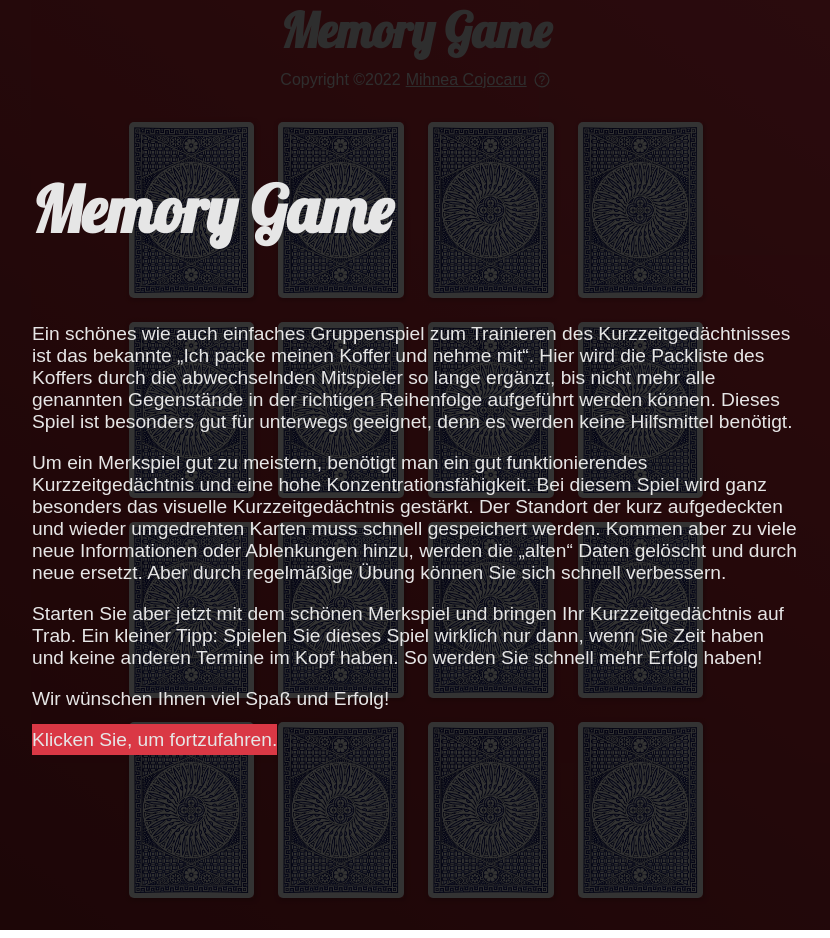
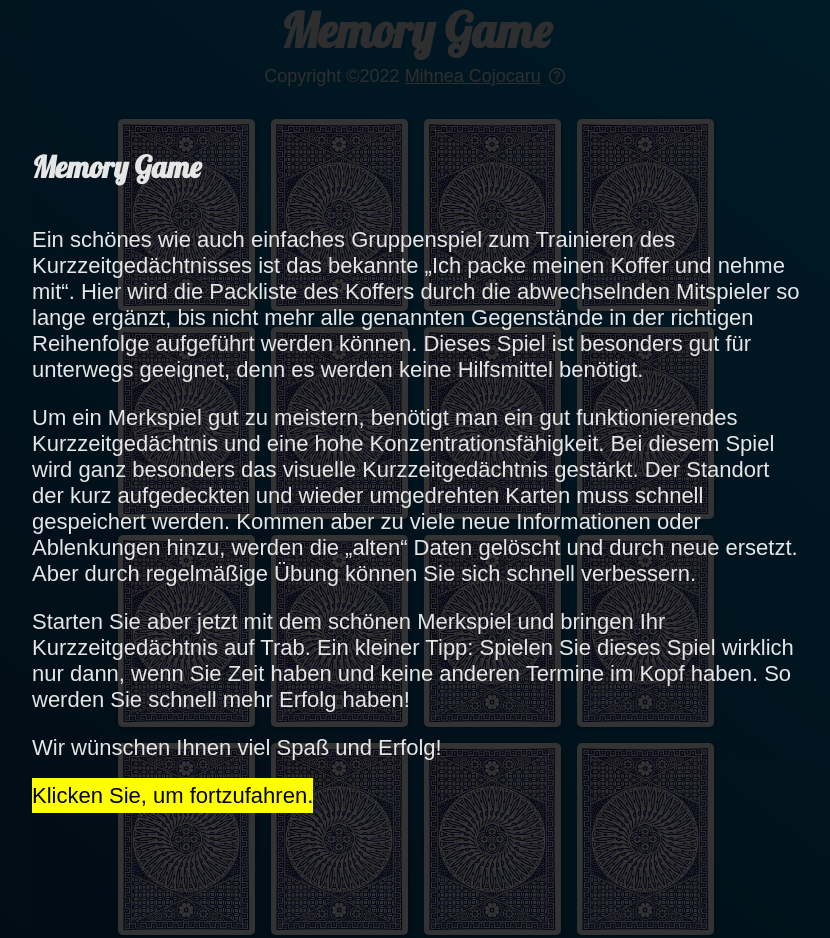
Before and after one commit to mihneacojocaru/Memory-Game, a plain HTML site: page index.html in a window 1280 px wide. Shown: the whole page, without its empty margins (224-1054 px from the left). Drawn offline with nearby package versions, Linux system fonts and the light colour scheme.

Commit message:
sass fix

```diff
--- a/index.html
+++ b/index.html
@@ -1,14 +1,13 @@
 <!DOCTYPE html>
 <html lang="en">
-
 <head>
-    <meta charset="UTF-8" />
-
+    <meta charset="UTF-8">
+    <link rel="shortcut icon" href="./favicon.svg" type="image/svg+xml">
+    <meta http-equiv="X-UA-Compatible" content="IE=edge">
+    <meta name="viewport" content="width=device-width, initial-scale=1.0">
     <title>Memory Game</title>
-    <link rel="shortcut icon" href="favicon.svg" type="image/x-icon" />
-    <link rel="stylesheet" href="style.css" />
+    <link rel="stylesheet" href="style.css">
 </head>
-
 <body>
     <div class="title">
         <h1>Memory Game</h1>
@@ -131,5 +130,4 @@
     <script type="module" src="https://unpkg.com/ionicons@5.5.2/dist/ionicons/ionicons.esm.js"></script>
     <script nomodule src="https://unpkg.com/ionicons@5.5.2/dist/ionicons/ionicons.js"></script>
 </body>
-
 </html>
--- a/style.css
+++ b/style.css
@@ -1,4 +1,25 @@
 @import url('https://fonts.googleapis.com/css2?family=Lobster&display=swap');
+
+:root {
+
+    /**
+     * typography
+     */
+    --ff-lobster: "Lobster", sans-serif;
+
+    --fs-1: 1.875rem;
+    --fs-2: 1.5rem;
+    --fs-3: 1.375rem;
+    --fs-4: 1.125rem;
+    --fs-5: 0.875rem;
+    --fs-6: 0.813rem;
+    --fs-7: 0.75rem;
+
+    --fw-500: 500;
+    --fw-600: 600;
+    --fw-700: 700;
+
+  }
 
 * {
     padding: 0;
@@ -14,12 +35,13 @@ body {
     align-items: center;
     justify-content: center;
     flex-direction: column;
-    background: #8A1B21;
-    background: linear-gradient(to bottom left, #DA3845, #8A1B21);
+    background: #008BCB;
+    background: linear-gradient(to bottom left, #008BCB, #09345C);
+    background-size: cover;
 }
 
 ion-icon{
-    font-size: 20px;
+    font-size: var(--fs-5);
     cursor: pointer;
     pointer-events: none;
 }
@@ -37,13 +59,15 @@ ion-icon title{
     flex-direction: column;
     align-items: center;
     justify-content: center;
+    position: absolute;
+    top: 2%;
 }
 
 .title h1{
-    font-family:'Lobster', sans-serif;
+    font-family:var(--ff-lobster);
     color: rgb(230, 230, 230);
-    font-size: 3em;
-    padding-bottom: 10px;
+    font-size: var(--fs-1);
+    padding-bottom: 5px;
 }
 
 
@@ -53,6 +77,7 @@ ion-icon title{
     flex-direction: row;
     align-items: center;
     justify-content: center;
+    font-size: var(--fs-5);
 }
 
 .title a{
@@ -64,22 +89,21 @@ ion-icon title{
 .memory-game {
     padding: 2em 0;
     display: grid;
-    grid-template-rows: repeat(4, 150px);
-    grid-template-columns: repeat(4, 107.14px);
-    grid-gap: 1.5rem;
+    grid-template-columns: repeat(4, 1fr);
+    grid-template-rows: repeat(4, 1fr);
+    grid-gap: .3rem;
     perspective: 1800px;
 }
 
 .memory-card {
-    /* width: calc(45% - 10px);
-    height: calc(59.99% - 10px); */
-    width: 100%;
-    height: 100%;
+    height: 100px;
+    width: calc(100px/1.4);
     position: relative;
     transform: scale(1);
     transform-style: preserve-3d;
     transition: transform 0.5s;
     box-shadow: 1px 1px 5px rgba(0, 0, 0, 0.3);
+
 }
 
 .memory-card:active {
@@ -122,20 +146,18 @@ footer{
 }
 
 footer h2{
-    font-family: "lobster";
-    font-size: 4em;
+    font-family: var(--ff-lobster);
+    font-size: var(--fs-1);
     padding-bottom: 1em;
 }
 
 footer p{
     padding: .5em 0;
-    font-size: 1.2em;
+    font-size: var(--fs-6);
 }
 
 footer p mark{
-    color: rgb(230, 230, 230);
     padding: 5px 0;
-    background: #DA3845;
 }
 /*
 *
@@ -144,44 +166,86 @@ footer p mark{
 */
 
 
-@media (min-width: 450px){
-    h1{
-        font-size: 3.5em;
+ @media (min-width: 374px){
+    .memory-game {
+        grid-gap: .3rem;
     }
-    .memory-game{
-        grid-template-rows: repeat(4, 7em);
-        grid-template-columns: repeat(4, 5em);
+
+    .memory-card{
+        height: 7em;
+        width: calc(7em/1.4);
     }
 }
-@media (min-width: 576px){
-    h1{
-        font-size: 4em;
+ @media (min-width: 424px){
+    .memory-game {
+        grid-gap: .4rem;
     }
-    .memory-game{
-        grid-template-rows: repeat(4, 9em);
-        grid-template-columns: repeat(4, 6.42em);
+
+    .memory-card{
+        height: 8.5em;
+        width: calc(8.5em/1.4)
     }
 }
-@media (min-width: 768px){
-    h1{
-        font-size: 4em;
+ @media (min-width: 576px){
+    .memory-game {
+        grid-gap: .5rem;
     }
-    .memory-game{
-        grid-template-rows: repeat(4, 11em);
-        grid-template-columns: repeat(4, 7.85em);
+
+    .memory-card{
+        height: 10em;
+        width: calc(10em/1.4);
+    }
+    footer{
+        text-align: left;
+        padding: 0 15%;
+    }
+}
+
+ @media (min-width: 768px){
+    .memory-game {
+        grid-gap: .8rem;
+    }
+
+    .memory-card{
+        height: 12em;
+        width: calc(12em/1.4);
+    }
+
+    .title{
+        position: inherit;
+    }
+
+     .title h1{
+        font-size: 3em;
+    }
+
+    .title span{
+        font-size: var(--fs-4);
+    }
+
+    ion-icon{
+        font-size: var(--fs-4);
     }
 
     footer{
+        text-align: left;
         padding: 0 20%;
     }
 
+    footer p {
+        font-size: var(--fs-4);
+    }
 }
-/* @media (min-width: 992px){
-    h1{
-        font-size: 4em;
+ @media (min-width: 992px){
+    .memory-game {
+        grid-gap: 1rem;
     }
-    .memory-game{
-        grid-template-rows: repeat(4, 12.5em);
-        grid-template-columns: repeat(4, 8.92em);
+
+    ion-icon{
+        font-size: var(--fs-3);
     }
-} */
+
+    footer p{
+        font-size: var(--fs-3);
+    }
+}
```
Also changed, not shown: favicon.svg.
